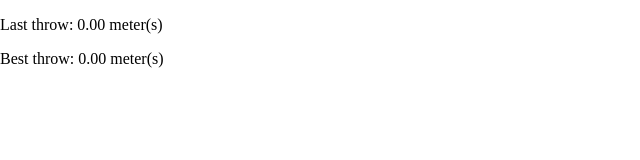
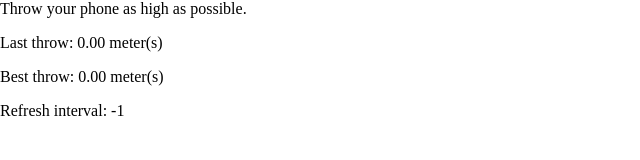
Before and after one commit to simonmysun/ThrowYourPhone, a website built with webpack: page src/index.html in a window 1280 px wide. Shown: the whole page, without its empty margins (0-640 px from the left). Built offline with nearby package versions, Linux system fonts and the light colour scheme.

Commit message:
ui layou

```diff
--- a/src/index.html
+++ b/src/index.html
@@ -7,9 +7,11 @@
     <title>Throw Your Phone</title>
   </head>
   <body>
-    <p id="data"></p>
+    Throw your phone as high as possible.
     <p>Last throw: <span id="lastThrow">0.00</span> meter(s)</p>
     <p>Best throw: <span id="bestThrow">0.00</span> meter(s)</p>
-    <div id="graph" style="width: 101px; height: 15px;"></div>
+    <p id="data">Refresh interval: -1</p>
+    <p id="comment"></p>
+    <p id="record"></p>
   </body>
 </html>
```
